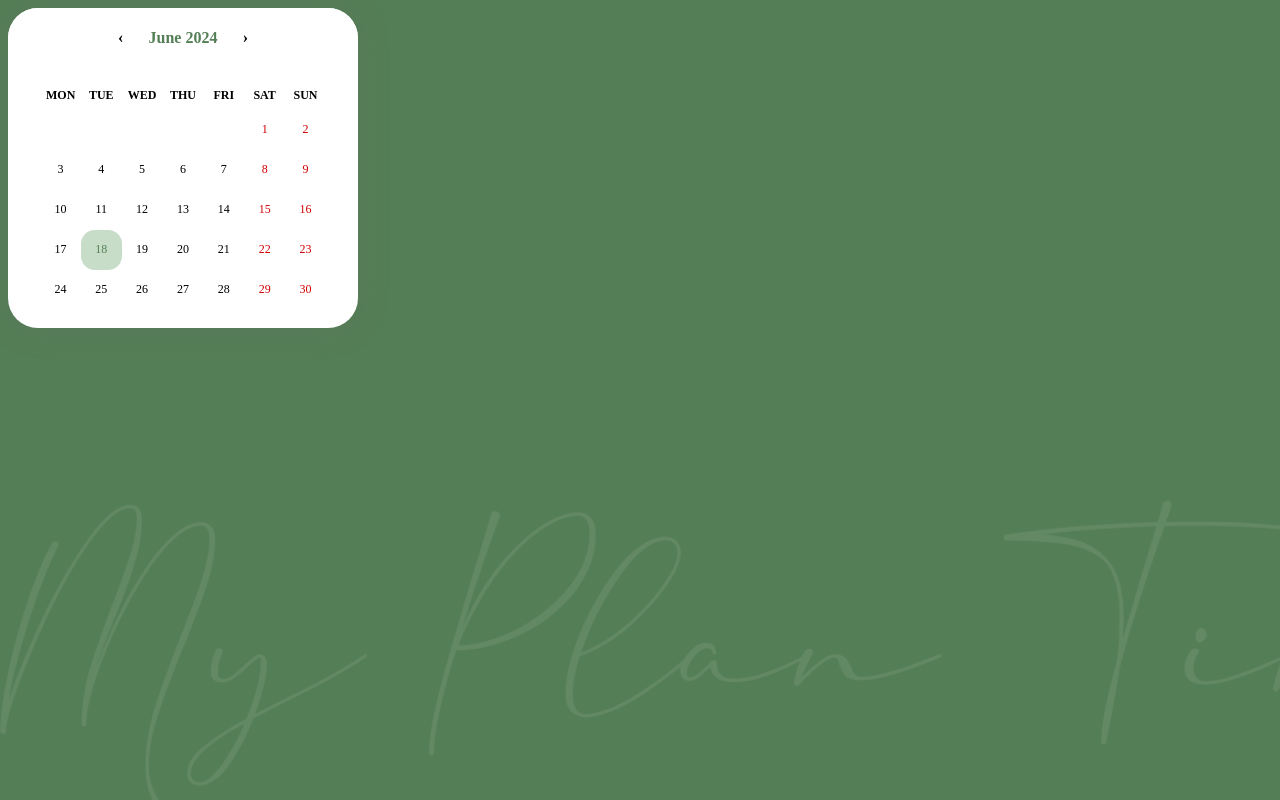
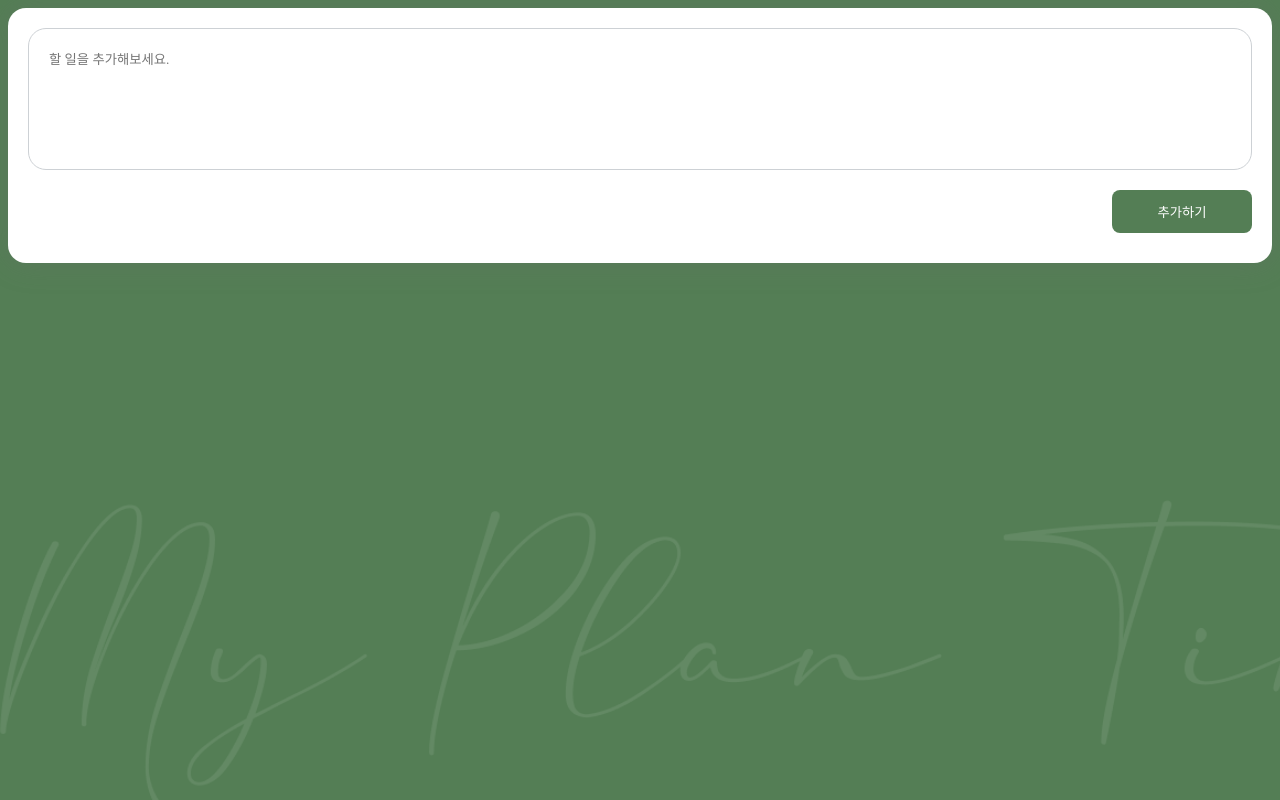
Before and after one commit to hyun907/Todo-List, a React (Vite) app: page /home in a window 1280 px wide. Built offline with nearby package versions, Linux system fonts and the light colour scheme; a web font is replaced by a local one.

Commit message:
Feat: 할 일 추가 UI 구현

```diff
--- /dev/null
+++ b/src/component/EditBox.css
@@ -0,0 +1,23 @@
+.EditBox {
+  background-color: white;
+  display: flex;
+  flex-direction: column;
+  border-radius: 18px;
+  padding: 20px;
+  box-shadow: rgba(108, 108, 108, 0.285) 0px 0px 30px 0px;
+}
+
+.EditBox > textarea {
+  border: 1px solid #cdd1d5;
+  border-radius: 18px;
+  height: 100px;
+  padding: 20px;
+  resize: none;
+}
+
+.button_wrapper {
+  width: 140px;
+  margin-top: 20px;
+  margin-bottom: -10px;
+  margin-left: auto;
+}
--- /dev/null
+++ b/src/component/EditBox.jsx
@@ -0,0 +1,16 @@
+import React from "react";
+import Button from "./Button";
+import "./EditBox.css";
+
+const EditBox = () => {
+  return (
+    <div className="EditBox">
+      <textarea name="content" placeholder="할 일을 추가해보세요." />
+      <div className="button_wrapper">
+        <Button text={"추가하기"} />
+      </div>
+    </div>
+  );
+};
+
+export default EditBox;
--- a/src/pages/Home.jsx
+++ b/src/pages/Home.jsx
@@ -1,11 +1,13 @@
 import React from "react";
 import ReactCalendar from "../component/ReactCalendar";
-import "./Home.css"
+import "./Home.css";
+import EditBox from "../component/EditBox";
 
 const Home = () => {
   return (
     <div className="Home">
-      <ReactCalendar />
+      {/* <ReactCalendar /> */}
+      <EditBox />
     </div>
   );
 };
```
